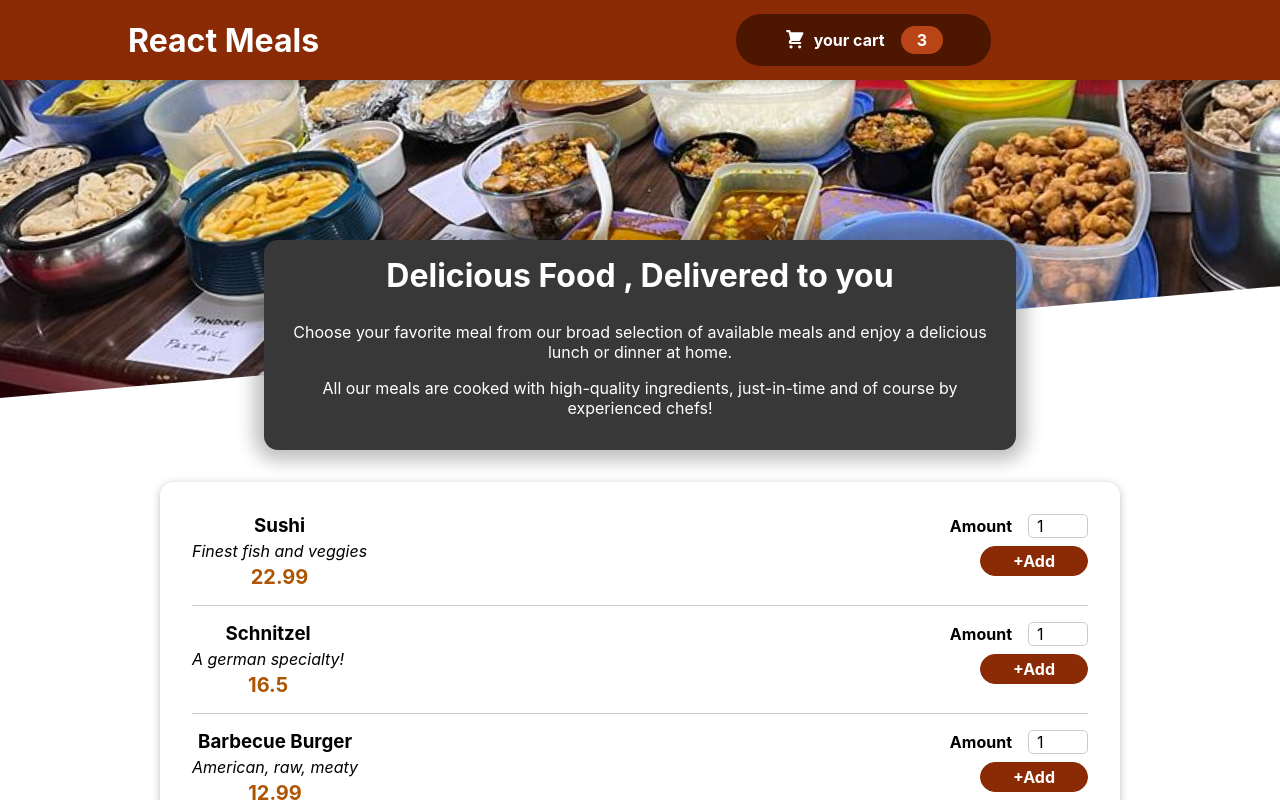
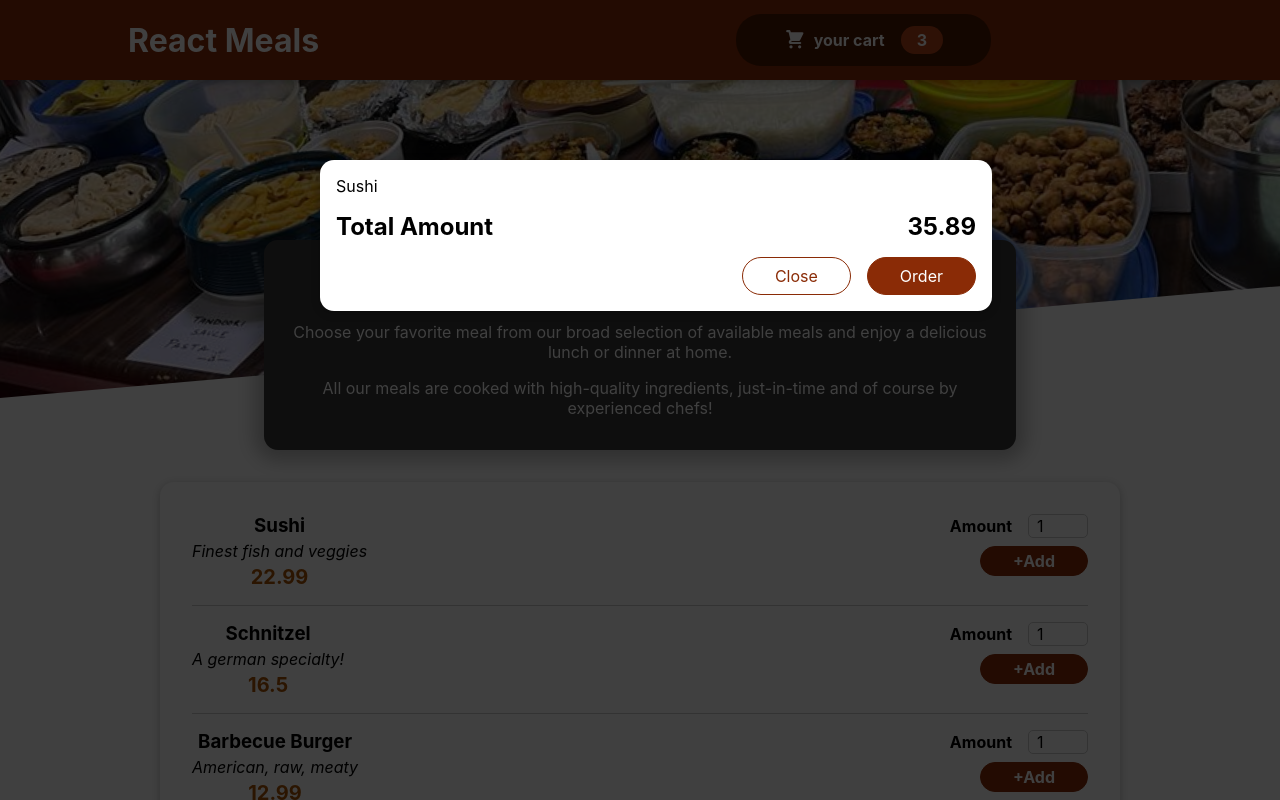
Before and after one commit to shruthi-kv/Zomato, a React (Create React App) app: page / in a window 1280 px wide. Shown: the top 800 px of the page. Built offline with nearby package versions, Linux system fonts and the light colour scheme.

Commit message:
modal added

```diff
--- a/public/index.html
+++ b/public/index.html
@@ -28,6 +28,7 @@
   </head>
   <body>
     <noscript>You need to enable JavaScript to run this app.</noscript>
+    <div id="overlays"></div>
     <div id="root"></div>
     <!--
       This HTML file is a template.
--- a/src/App.js
+++ b/src/App.js
@@ -1,11 +1,12 @@
 import logo from './logo.svg';
 import './App.css';
 import Meals from './components/Meals/Meals';
-
+import Cart from './components/Cart/Cart';
 import Header from './components/Layout/Header';
 function App() {
   return (
     <div className="App">
+      <Cart/>
      <Header/>
      <main>
       <Meals></Meals>
--- a/src/components/Cart/Cart.js
+++ b/src/components/Cart/Cart.js
@@ -1,5 +1,5 @@
 import classes from './Cart.module.css';
-
+import Modal from '../UI/Modal';
 const Cart = (props) => {
 
     const cartItems = (
@@ -12,7 +12,7 @@
     );
 
     return(
-        <div>
+        <Modal>
             {cartItems}
             <div className={classes.total}>
                 <span>Total Amount</span>
@@ -23,7 +23,7 @@
                 <button className={classes.button}>Order</button>
 
             </div>
-        </div>
+        </Modal>
     );
 }
 
--- /dev/null
+++ b/src/components/UI/Modal.js
@@ -0,0 +1,25 @@
+import classes from './Modal.module.css';
+import {Fragment} from 'react';
+import ReactDom from 'react-dom';
+
+const Backdrop = props => {
+    return <div className={classes.backdrop} />
+};
+
+const ModalOverlay = props => {
+    return <div className={classes.modal}>
+        <div className={classes.content}>{props.children}</div>
+        </div>
+
+}
+const portalElement = document.getElementById('overlays')
+const Modal = (props) => {
+    return(
+    <Fragment>
+        {ReactDom.createPortal(<Backdrop/>,portalElement)}
+        {ReactDom.createPortal(<ModalOverlay>{props.children}</ModalOverlay>,portalElement)}
+    </Fragment>
+    );
+}
+
+export default Modal;
--- /dev/null
+++ b/src/components/UI/Modal.module.css
@@ -0,0 +1,40 @@
+.backdrop {
+    position: fixed;
+    top: 0;
+    left: 0;
+    width: 100%;
+    height: 100vh;
+    z-index: 20;
+    background-color: rgba(0, 0, 0, 0.75);
+  }
+
+  .modal {
+    position: fixed;
+    top: 20vh;
+    left: 5%;
+    width: 90%;
+    background-color: white;
+    padding: 1rem;
+    border-radius: 14px;
+    box-shadow: 0 2px 8px rgba(0, 0, 0, 0.25);
+    z-index: 30;
+    animation: slide-down 300ms ease-out forwards;
+  }
+
+  @media (min-width: 768px) {
+    .modal {
+      width: 40rem;
+      left: calc(50% - 20rem);
+    }
+  }
+
+  @keyframes slide-down {
+    from {
+      opacity: 0;
+      transform: translateY(-3rem);
+    }
+    to {
+      opacity: 1;
+      transform: translateY(0);
+    }
+  }
```
